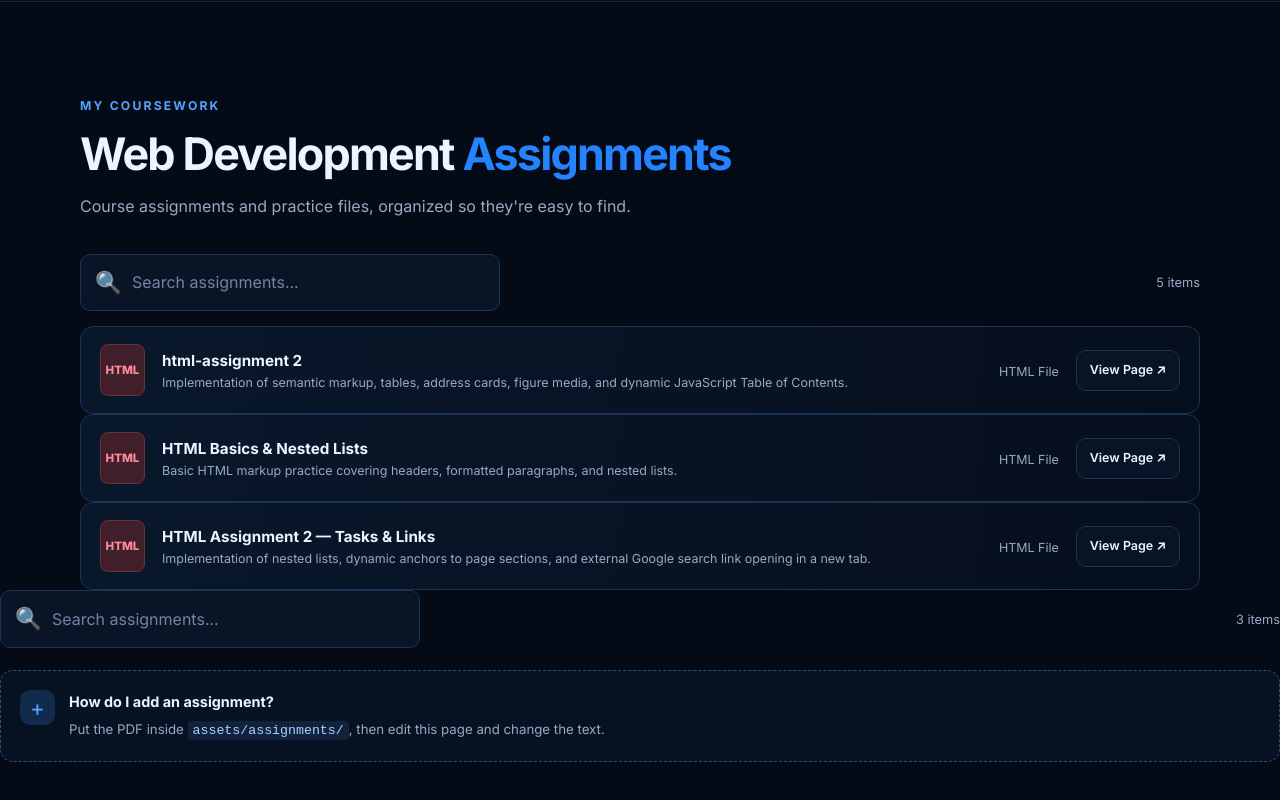
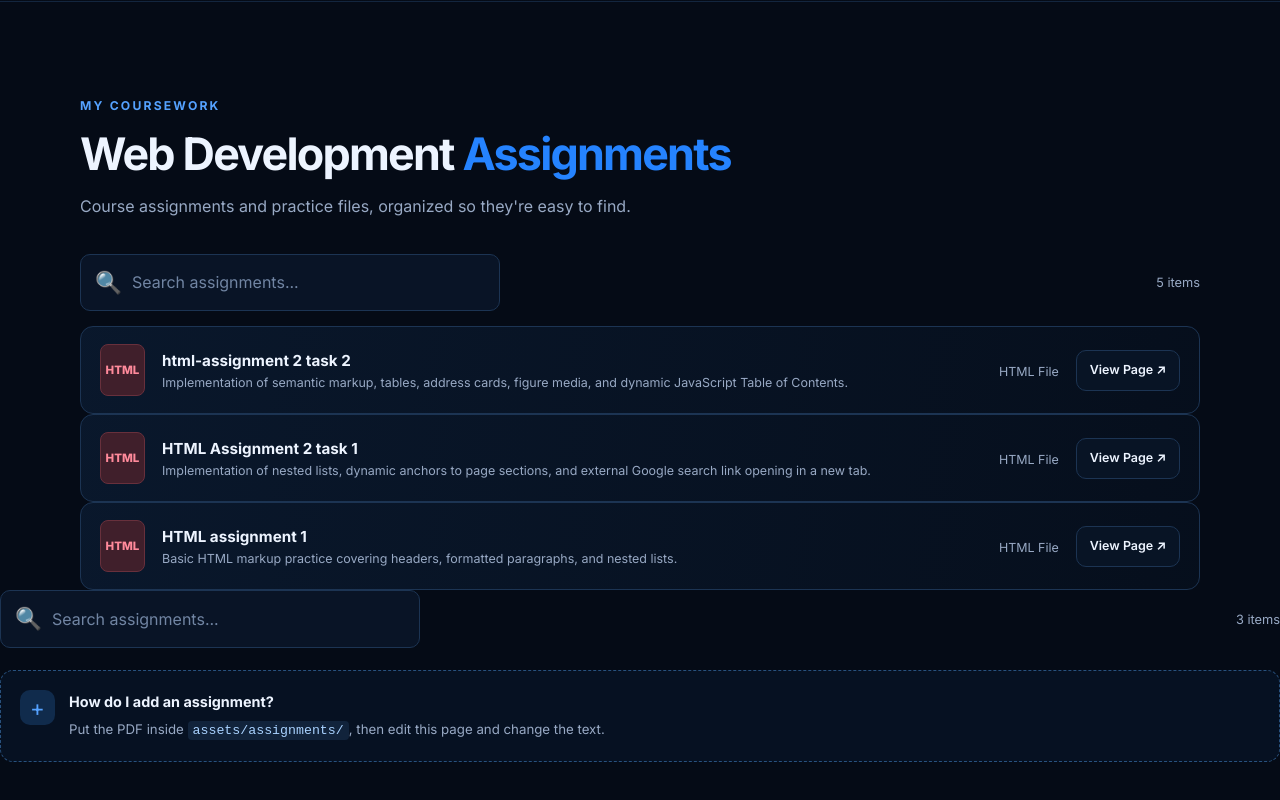
Before and after one commit to abdelrahmanpepo/pepo-portfolio, a plain HTML site: page index.html in a window 1280 px wide. Shown: the part 2144-2944 px from the top of the page. Drawn offline with Linux system fonts and the light colour scheme.

```diff
--- a/index.html
+++ b/index.html
@@ -195,36 +195,37 @@
                     <span class="assignment-count" id="assignmentCount">5 items</span>
                 </div>
 <!-- HTML Assignment 2 -->
-<article class="assignment-row" data-search="html-assignment 2">
+<article class="assignment-row" data-search="html-assignment 2 task 2">
     <div class="file-icon">HTML</div>
     <div class="assignment-info">
-        <h3>html-assignment 2</h3>
+        <h3>html-assignment 2 task 2</h3>
         <p>Implementation of semantic markup, tables, address cards, figure media, and dynamic JavaScript Table of Contents.</p>
     </div>
     <span class="file-meta">HTML File</span>
     <a class="button small secondary file-link" href="assets/assignments/html-assignment-2.html" target="_blank" rel="noopener noreferrer">View Page ↗</a>
 </article>
-    <!-- HTML Basics Assignment -->
-<!-- HTML Basics Assignment -->
-<article class="assignment-row" data-search="html basics assignment practice">
+
+<!-- HTML Assignment 2 Card -->
+<article class="assignment-row" data-search="html assignment 2 practical solution">
     <div class="file-icon">HTML</div>
     <div class="assignment-info">
-        <h3>HTML Basics & Nested Lists</h3>
+        <h3>HTML Assignment 2 task 1</h3>
+        <p>Implementation of nested lists, dynamic anchors to page sections, and external Google search link opening in a new tab.</p>
+    </div>
+    <span class="file-meta">HTML File</span>
+    <a class="button small secondary file-link" href="assets/assignments/page2.html" target="_blank" rel="noopener noreferrer">View Page ↗</a>
+</article>
+    <!-- HTML Assignment 1 -->
+<!-- HTML Assignment 1 -->
+<article class="assignment-row" data-search="html assignment 1 practice">
+    <div class="file-icon">HTML</div>
+    <div class="assignment-info">
+        <h3>HTML assignment 1</h3>
         <p>Basic HTML markup practice covering headers, formatted paragraphs, and nested lists.</p>
     </div>
 
     <span class="file-meta">HTML File</span>
-    <a class="button small secondary file-link" href="assets/assignments/html-basics.html" target="_blank" rel="noopener noreferrer">View Page ↗</a>
-</article>
-<!-- HTML Assignment 2 Card -->
-<article class="assignment-row" data-search="html assignment 2 practical solution">
-    <div class="file-icon">HTML</div>
-    <div class="assignment-info">
-        <h3>HTML Assignment 2 — Tasks & Links</h3>
-        <p>Implementation of nested lists, dynamic anchors to page sections, and external Google search link opening in a new tab.</p>
-    </div>
-    <span class="file-meta">HTML File</span>
-    <a class="button small secondary file-link" href="assets/assignments/page2.html" target="_blank" rel="noopener noreferrer">View Page ↗</a>
+    <a class="button small secondary file-link" href="assets/assignments/html-assignment-1.html" target="_blank" rel="noopener noreferrer">View Page ↗</a>
 </article>
                 </div>
                 <div class="assignment-tools">
```
Also changed, not shown: assets/assignments/html-assignment-1.html (renamed from assets/assignments/html-basics.html), assets/image/html-assignment 1-preview.png (renamed from assets/image/html-basics-preview.png), assets/image/html-assignment2 task 1.png (added), assets/image/html-assignment2 task 2.png (added).
